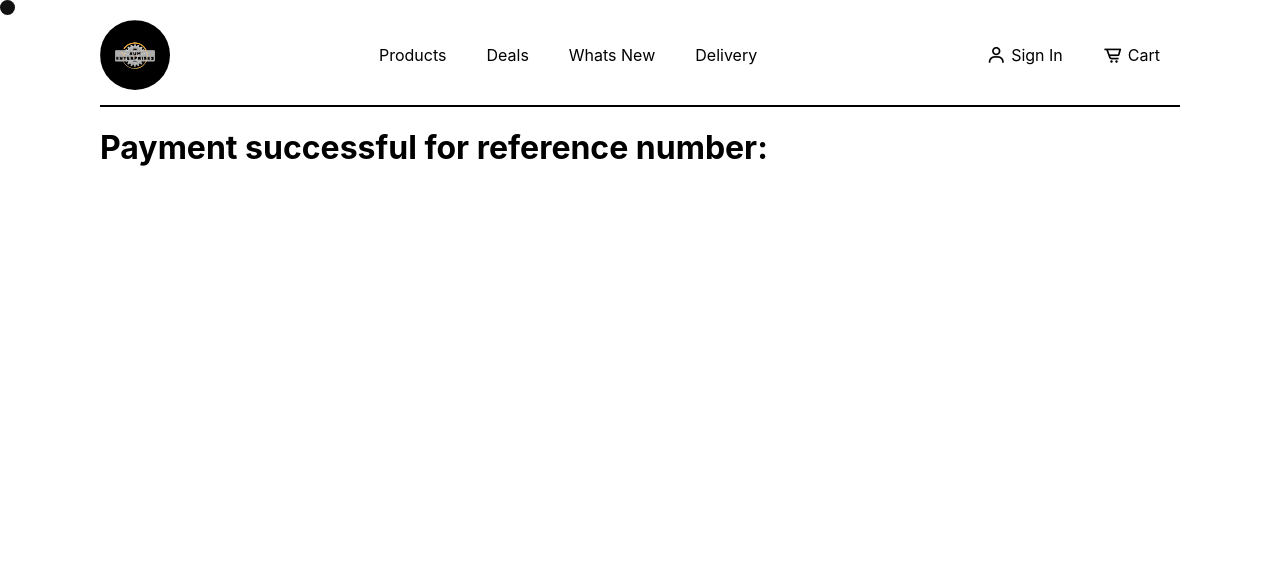
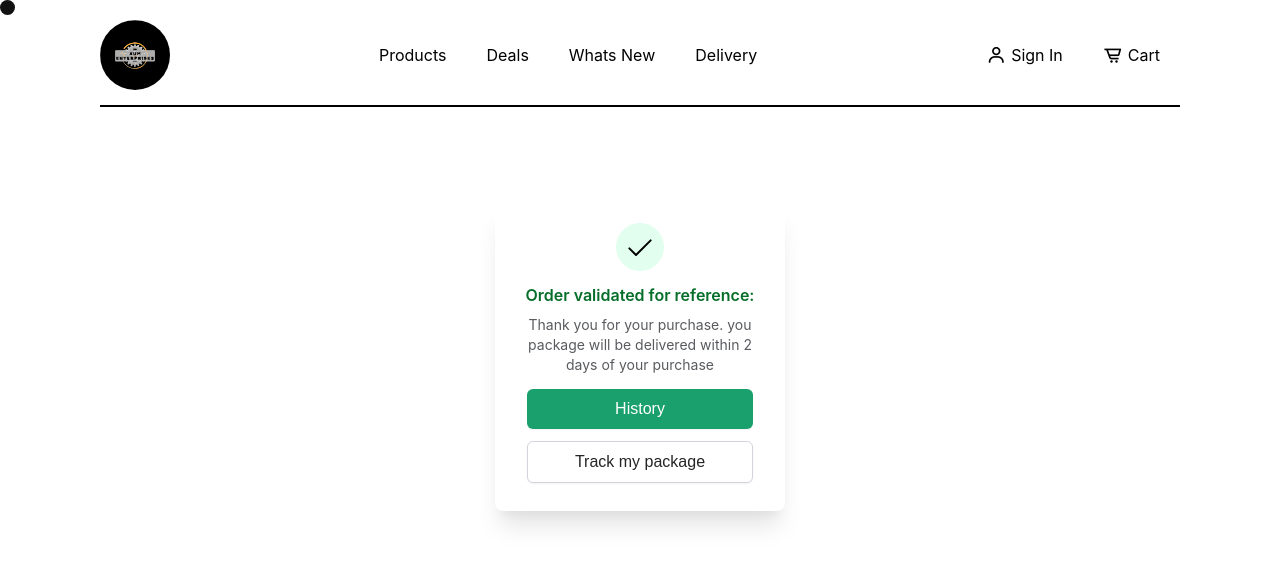
Before and after one commit to aum99/aum-ent-v2, a React (Create React App) app in the folder client/: page /paymentsuccess in a window 1280 px wide. Shown: the top 564 px of the page. Built offline with nearby package versions, Linux system fonts and the light colour scheme.

Commit message:
updating the success popup for payment

```diff
--- a/client/src/components/payment-success/payment-success.component.jsx
+++ b/client/src/components/payment-success/payment-success.component.jsx
@@ -1,12 +1,68 @@
 import { useSearchParams } from "react-router-dom";
+
+import {
+  SuccessContainer,
+  Card,
+  Header,
+  Img,
+  Svg,
+  Content,
+  Title,
+  Message,
+  Actions,
+  ExploreMore,
+  Cancel,
+} from "./payment-success.styles";
 
 const PaymentSuccess = () => {
   const searchQuery = useSearchParams()[0];
   const referenceNum = searchQuery.get("reference");
   return (
-    <div>
-      <h1>Payment successful for reference number: {referenceNum}</h1>
-    </div>
+    <SuccessContainer>
+      <Card>
+        <Header>
+          <Img>
+            <Svg
+              xmlns="http://www.w3.org/2000/svg"
+              fill="none"
+              viewBox="0 0 24 24"
+            >
+              <g stroke-width="0" id="SVGRepo_bgCarrier"></g>
+              <g
+                stroke-linejoin="round"
+                stroke-linecap="round"
+                id="SVGRepo_tracerCarrier"
+              ></g>
+              <g id="SVGRepo_iconCarrier">
+                {" "}
+                <path
+                  stroke-linejoin="round"
+                  stroke-linecap="round"
+                  stroke-width="1.5"
+                  stroke="#000000"
+                  d="M20 7L9.00004 18L3.99994 13"
+                ></path>{" "}
+              </g>
+            </Svg>
+          </Img>
+          <Content>
+            <Title>Order validated for reference: {referenceNum}</Title>
+            <Message>
+              Thank you for your purchase. you package will be delivered within
+              2 days of your purchase
+            </Message>
+          </Content>
+          <Actions>
+            <ExploreMore type="button" class="history">
+              History
+            </ExploreMore>
+            <Cancel type="button" class="track">
+              Track my package
+            </Cancel>
+          </Actions>
+        </Header>
+      </Card>
+    </SuccessContainer>
   );
 };
 
--- /dev/null
+++ b/client/src/components/payment-success/payment-success.styles.jsx
@@ -0,0 +1,96 @@
+import { styled } from "styled-components";
+
+export const SuccessContainer = styled.div`
+  height: 60vh;
+  width: 100%;
+  display: flex;
+  justify-content: center;
+  align-items: center;
+`;
+
+export const Card = styled.div`
+  overflow: hidden;
+  position: relative;
+  text-align: left;
+  border-radius: 0.5rem;
+  max-width: 290px;
+  box-shadow: 0 20px 25px -5px rgba(0, 0, 0, 0.1),
+    0 10px 10px -5px rgba(0, 0, 0, 0.04);
+  background-color: #fff;
+`;
+
+export const Header = styled.div`
+  padding: 1.25rem 1rem 1rem 1rem;
+`;
+
+export const Img = styled.div`
+  display: flex;
+  margin-left: auto;
+  margin-right: auto;
+  background-color: #e2feee;
+  flex-shrink: 0;
+  justify-content: center;
+  align-items: center;
+  width: 3rem;
+  height: 3rem;
+  border-radius: 9999px;
+  animation: animate 0.6s linear alternate-reverse infinite;
+  transition: 0.6s ease;
+`;
+
+export const Svg = styled.svg`
+  color: #0afa2a;
+  width: 2rem;
+  height: 2rem;
+`;
+
+export const Content = styled.div`
+  margin-top: 0.75rem;
+  text-align: center;
+`;
+export const Title = styled.span`
+  color: #066e29;
+  font-size: 1rem;
+  font-weight: 600;
+  line-height: 1.5rem;
+`;
+
+export const Message = styled.p`
+  margin-top: 0.5rem;
+  color: #595b5f;
+  font-size: 0.875rem;
+  line-height: 1.25rem;
+`;
+export const Actions = styled.div`
+  margin: 0.75rem 1rem;
+`;
+
+export const ExploreMore = styled.button`
+  display: inline-flex;
+  padding: 0.5rem 1rem;
+  background-color: #1aa06d;
+  color: #ffffff;
+  font-size: 1rem;
+  line-height: 1.5rem;
+  font-weight: 500;
+  justify-content: center;
+  width: 100%;
+  border-radius: 0.375rem;
+  border: none;
+  box-shadow: 0 1px 2px 0 rgba(0, 0, 0, 0.05);
+`;
+export const Cancel = styled.button`
+  display: inline-flex;
+  margin-top: 0.75rem;
+  padding: 0.5rem 1rem;
+  color: #242525;
+  font-size: 1rem;
+  line-height: 1.5rem;
+  font-weight: 500;
+  justify-content: center;
+  width: 100%;
+  border-radius: 0.375rem;
+  border: 1px solid #d1d5db;
+  background-color: #fff;
+  box-shadow: 0 1px 2px 0 rgba(0, 0, 0, 0.05);
+`;
```
